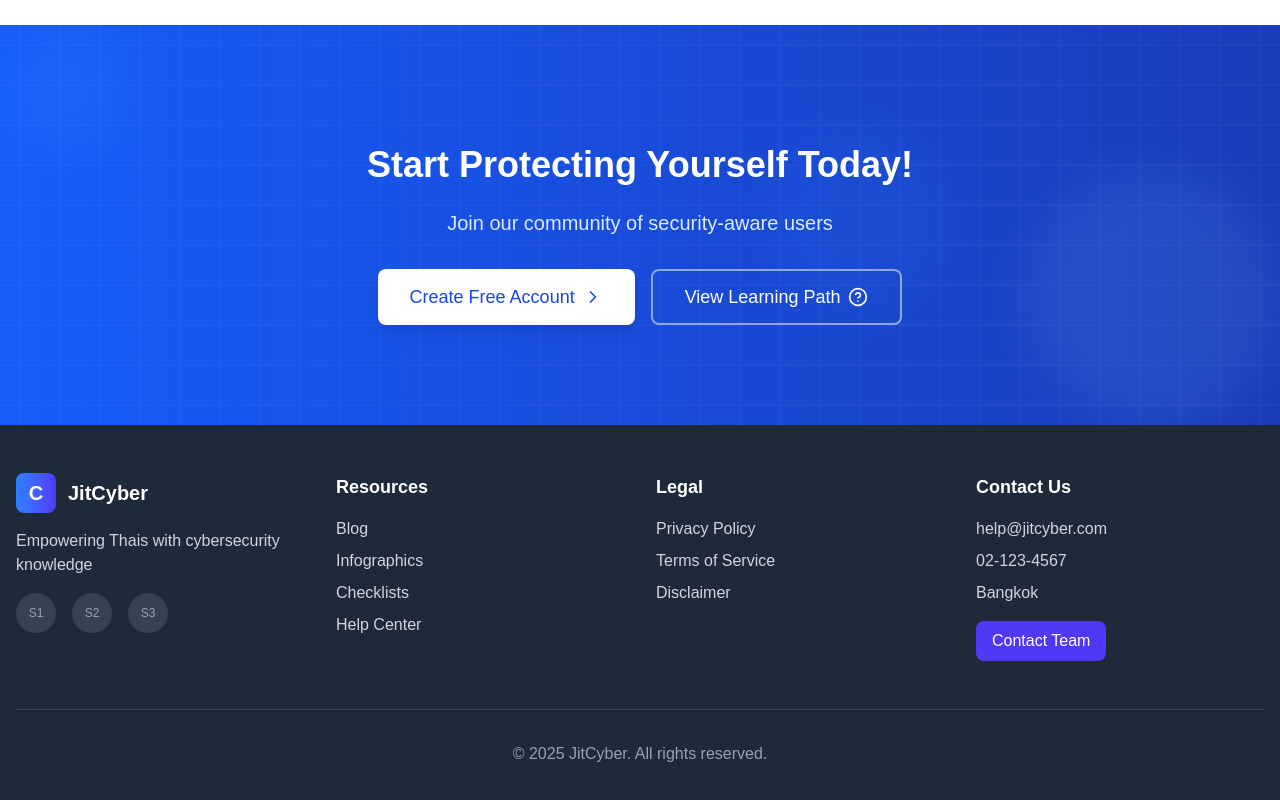
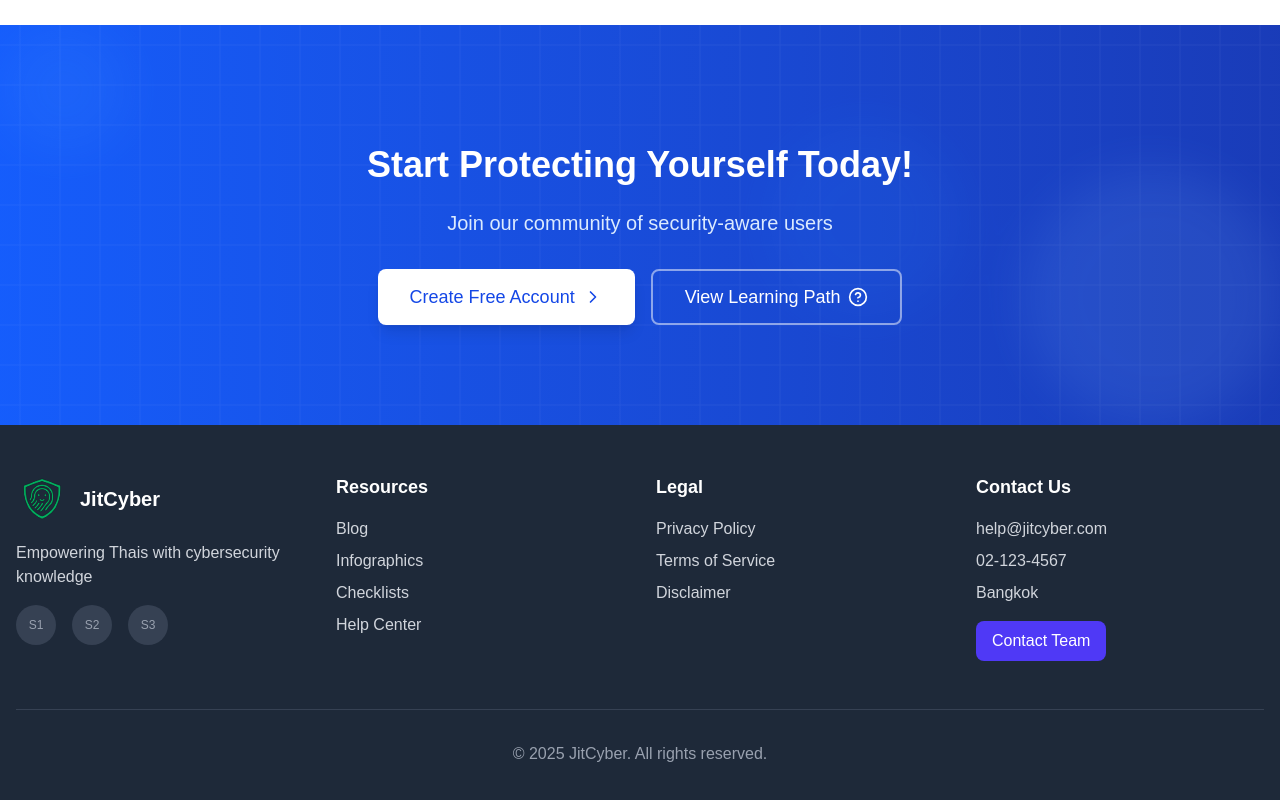
Before and after one commit to nyilynnhtwe/JitCyber, a Next.js app: page / in a window 1280 px wide. Shown: the part 2144-2944 px from the top of the page. Built offline with nearby package versions, Linux system fonts and the light colour scheme.

Commit message:
Modified CTA section and footer

```diff
--- a/src/app/components/Footer.tsx
+++ b/src/app/components/Footer.tsx
@@ -12,9 +12,11 @@ export default function Footer({ t, locale }: FooterProps) {
         <div className="grid grid-cols-1 md:grid-cols-4 gap-8">
           <div>
             <div className="flex items-center mb-4">
-              <div className="w-10 h-10 bg-gradient-to-r from-blue-500 to-indigo-600 rounded-lg flex items-center justify-center mr-3">
-                <span className="text-white font-bold text-xl">C</span>
-              </div>
+                <img
+                src="./greenlogo.svg"
+                alt={t.footer.company}
+                className="w-13 h-13 rounded-lg object-contain mr-3"
+                />
               <div className="text-xl font-bold text-white">{t.footer.company}</div>
             </div>
             <p className="mb-4">
```
Also changed, not shown: public/greenlogo.svg (added).
